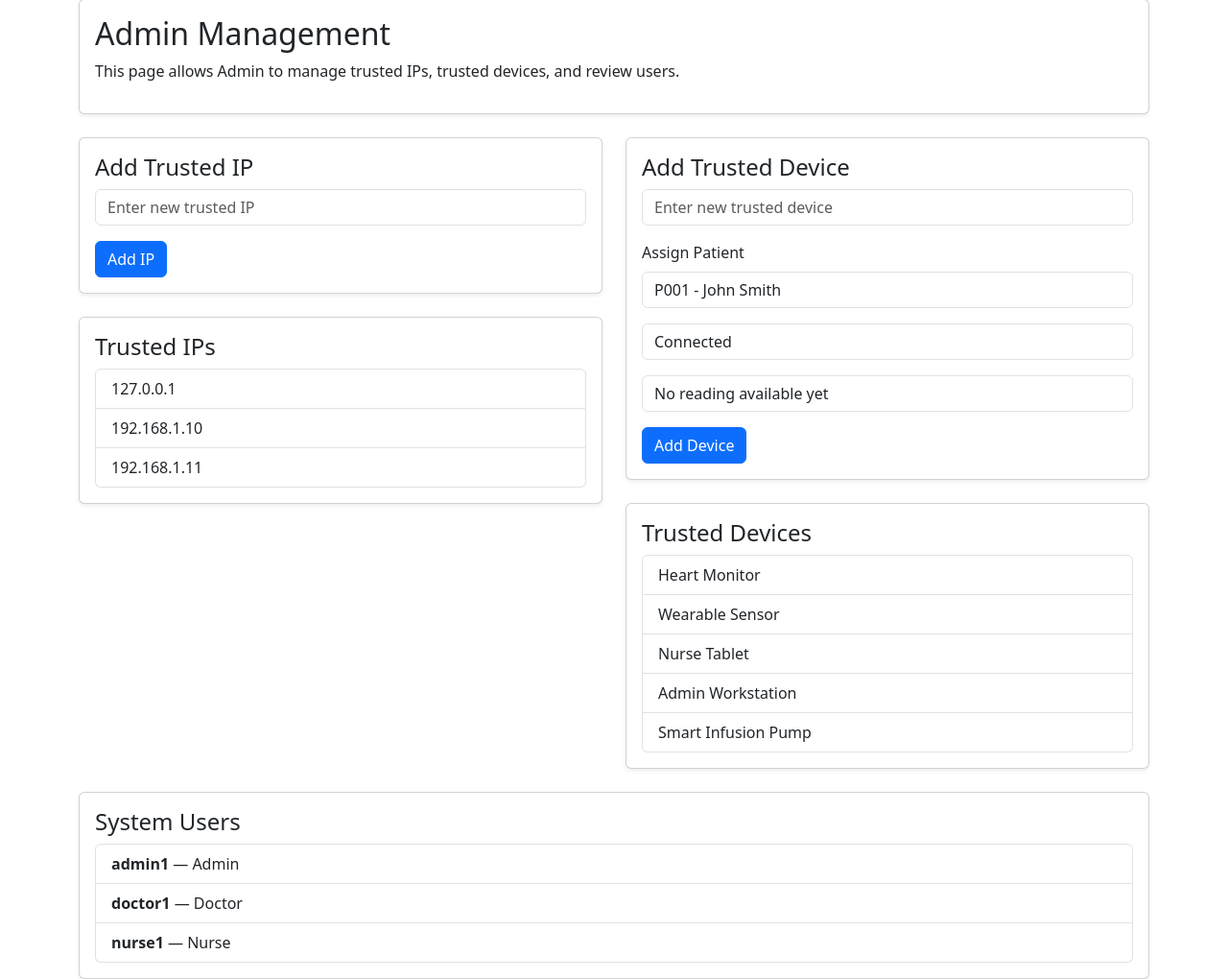
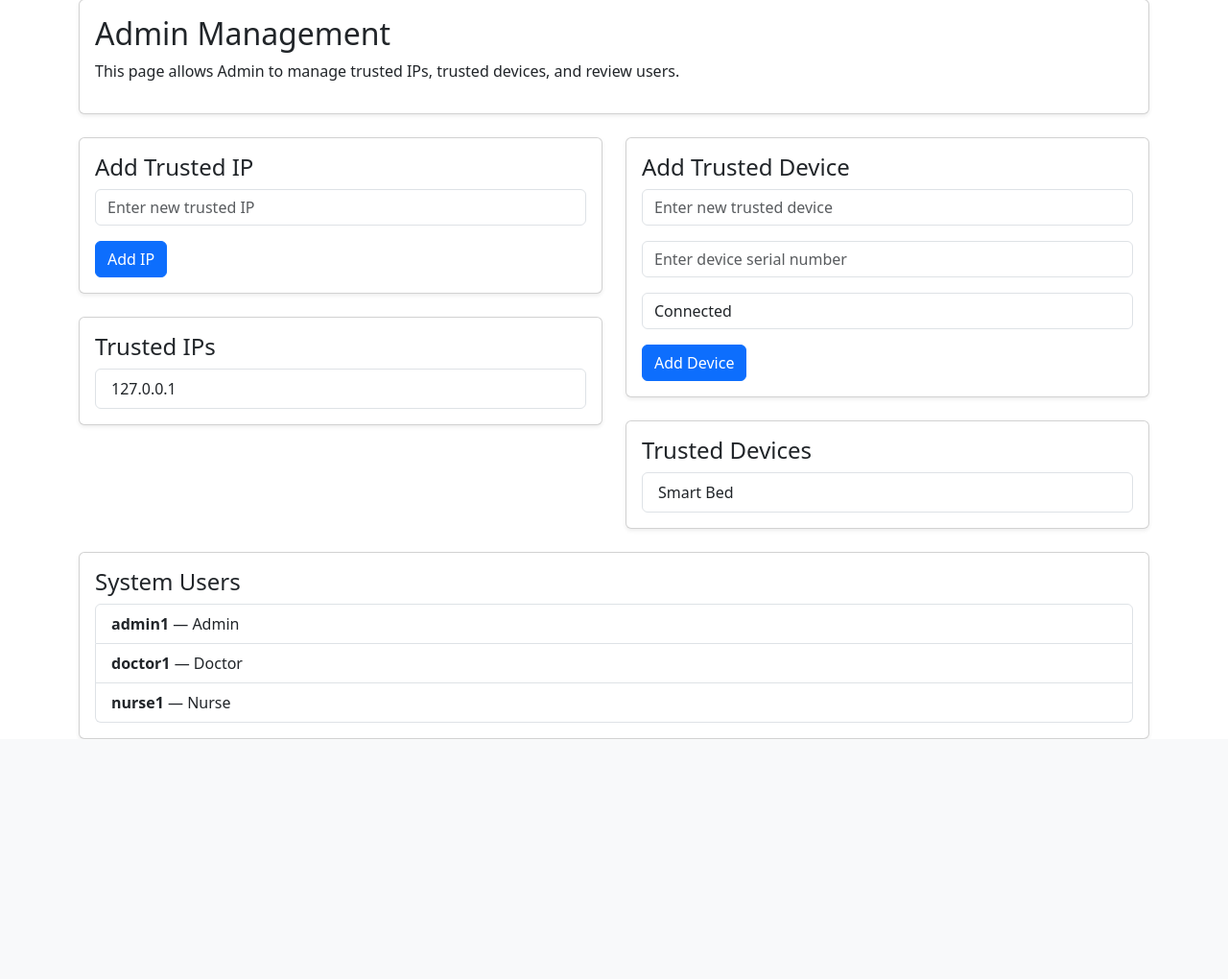
Before and after one commit to veevekmgr9/zero-trust, a Flask app: page /admin in a window 1280 px wide. Shown: the part 81-1101 px from the top of the page at 96% size. After the commit the page ends 851 px from the top, so only its background shows below. Run offline with Flask 3, Linux system fonts and the light colour scheme; the visitor is signed in with stand-in values (Sample User, id 1); data comes from the database, SQL or seed files in the repository; both versions use the stored data as it was after the commit.

Commit message:
Refactor trusted devices and IPs management to use database, update admin and patient templates for dynamic device selection

```diff
--- a/app.py
+++ b/app.py
@@ -54,20 +54,26 @@ IOT_DEVICES = {
     }
 }
 # Trusted devices
-TRUSTED_DEVICES = [
-    "Heart Monitor",
-    "Wearable Sensor",
-    "Nurse Tablet",
-    "Admin Workstation",
-    "Smart Infusion Pump"
-]
+conn = sqlite3.connect("database.db")
+cursor = conn.cursor()
+
+cursor.execute("SELECT device_name, device_id, device_serial_number, device_status FROM trusted_devices")
+rows = cursor.fetchall()
+
+cursor.execute("SELECT ip FROM trusted_ips")
+ips = cursor.fetchall()
+
+ip = [row[0] for row in ips]
+
+devices = [row[0] for row in rows]
+
+print(f"Loaded trusted devices from database: {devices}")
+
+conn.close()
+TRUSTED_DEVICES = devices
 
 # Trusted IPs
-TRUSTED_IPS = [
-    "127.0.0.1",
-    "192.168.1.10",
-    "192.168.1.11"
-]
+TRUSTED_IPS = ip
 
 # Role permissions
 ROLE_PERMISSIONS = {
@@ -95,6 +101,25 @@ def init_db():
             attack_type TEXT,
             decision TEXT,
             reason TEXT
+        )
+    """)
+
+    # Trusted IPs
+    cursor.execute("""
+        CREATE TABLE IF NOT EXISTS trusted_ips (
+            id INTEGER PRIMARY KEY AUTOINCREMENT,
+            ip TEXT UNIQUE
+        )
+    """)
+
+    # Trusted Devices
+    cursor.execute("""
+        CREATE TABLE IF NOT EXISTS trusted_devices (
+            id INTEGER PRIMARY KEY AUTOINCREMENT,
+            device_name TEXT UNIQUE,
+            device_id TEXT,
+            device_serial_number TEXT,
+            device_status TEXT
         )
     """)
 
@@ -326,6 +351,22 @@ def patient():
             "reason": reason
         }
 
+    conn = sqlite3.connect("database.db")
+    cursor = conn.cursor()
+
+    cursor.execute("SELECT device_name, device_id, device_serial_number, device_status FROM trusted_devices")
+    rows = cursor.fetchall()
+
+    devices = {}
+    for row in rows:
+        devices[row[0]] = {
+            "device_id": row[1],
+            "serial_number": row[2],
+            "status": row[3],
+        }
+
+    conn.close()
+
     return render_template(
         "patient.html",
         role=session["role"],
@@ -333,6 +374,7 @@ def patient():
         encrypted_data=encrypted_data,
         decrypted_data=decrypted_data,
         displayed_patient=displayed_patient,
+        devices=devices,
         patients=PATIENTS
     )
 
@@ -408,6 +450,22 @@ Last Reading: {displayed_device['last_reading']}
             "reason": reason
         }
 
+
+    conn = sqlite3.connect("database.db")
+    cursor = conn.cursor()
+
+    cursor.execute("SELECT device_name, device_id, device_serial_number, device_status FROM trusted_devices")
+    rows = cursor.fetchall()
+
+    devices = {}
+    for row in rows:
+        devices[row[0]] = {
+            "device_id": row[1],
+            "serial_number": row[2],
+            "status": row[3],
+        }
+
+    conn.close()
     return render_template(
         "device.html",
         role=session["role"],
@@ -415,7 +473,7 @@ Last Reading: {displayed_device['last_reading']}
         displayed_device=displayed_device,
         encrypted_device_data=encrypted_device_data,
         decrypted_device_data=decrypted_device_data,
-        devices=IOT_DEVICES,
+        devices=devices,
         patients=PATIENTS
     )
 
@@ -458,25 +516,35 @@ def admin():
 
         if new_ip:
             if new_ip not in TRUSTED_IPS:
-                TRUSTED_IPS.append(new_ip)
+                conn = sqlite3.connect("database.db")
+                cursor = conn.cursor()
+                cursor.execute("INSERT INTO trusted_ips (ip) VALUES (?)", (new_ip,))
+                conn.commit()
+                conn.close()
                 flash(f"Trusted IP added: {new_ip}", "success")
             else:
                 flash("IP already exists in trusted list.", "info")
 
         if new_device:
-            patient_id = request.form.get("patient_id", "").strip()
+            serial_number = request.form.get("serial_number", "").strip()
             device_status = request.form.get("device_status", "").strip() or "Connected"
-            last_reading = request.form.get("last_reading", "").strip() or "No reading available yet"
 
             if new_device not in TRUSTED_DEVICES:
-                TRUSTED_DEVICES.append(new_device)
+                conn = sqlite3.connect("database.db")
+                cursor = conn.cursor()
 
-                IOT_DEVICES[new_device] = {
-                    "device_id": f"D{len(IOT_DEVICES) + 1:03}",
-                    "patient_id": patient_id,
-                    "status": device_status,
-                    "last_reading": last_reading
-                }
+                cursor.execute("""
+                    INSERT INTO trusted_devices (device_name, device_id, device_serial_number, device_status)
+                    VALUES (?, ?, ?, ?)
+                """, (
+                    new_device,
+                    f"D{len(IOT_DEVICES) + 1:03}",
+                    serial_number,
+                    device_status,
+                ))
+
+                conn.commit()
+                conn.close()
 
                 flash(f"Trusted device added: {new_device}", "success")
             else:
@@ -484,10 +552,28 @@ def admin():
 
         return redirect(url_for("admin"))
 
+    conn = sqlite3.connect("database.db")
+    cursor = conn.cursor()
+    cursor.execute("SELECT ip FROM trusted_ips")
+    trusted_ip = [row[0] for row in cursor.fetchall()]
+
+    cursor.execute("SELECT device_name, device_id, device_serial_number, device_status FROM trusted_devices")
+    rows = cursor.fetchall()
+
+    devices = {}
+    for row in rows:
+        devices[row[0]] = {
+            "device_id": row[1],
+            "device_serial_number": row[2],
+            "device_status": row[3],
+        }
+
+    conn.close()
+
     return render_template(
         "admin.html",
-        trusted_ips=TRUSTED_IPS,
-        trusted_devices=TRUSTED_DEVICES,
+        trusted_ips=trusted_ip,
+        trusted_devices=devices,
         users=USERS,
         patients=PATIENTS,
     )
--- a/templates/admin.html
+++ b/templates/admin.html
@@ -45,22 +45,13 @@
                     </div>
 
                     <div class="mb-3">
-                        <label class="form-label">Assign Patient</label>
-                        <select name="patient_id" class="form-control">
-                            {% for patient_id, patient in patients.items() %}
-                            <option value="{{ patient_id }}">{{ patient_id }} - {{ patient.name }}</option>
-                            {% endfor %}
-                        </select>
+                        <input type="text" name="serial_number" class="form-control"
+                            placeholder="Enter device serial number">
                     </div>
 
                     <div class="mb-3">
                         <input type="text" name="device_status" class="form-control" placeholder="Enter device status"
                             value="Connected">
-                    </div>
-
-                    <div class="mb-3">
-                        <input type="text" name="last_reading" class="form-control" placeholder="Enter last reading"
-                            value="No reading available yet">
                     </div>
 
                     <button type="submit" class="btn btn-primary">Add Device</button>
--- a/templates/device.html
+++ b/templates/device.html
@@ -14,7 +14,8 @@
                     <label class="form-label">Select Device</label>
                     <select name="device_name" class="form-control" required>
                         {% for device_name, device in devices.items() %}
-                        <option value="{{ device_name }}">{{ device_name }} - {{ device.device_id }}</option>
+                        <option value="{{ device_name }}">{{ device_name }}({{ device.serial_number }}) - {{
+                            device.device_id }}</option>
                         {% endfor %}
                         <option value="Unknown Device">Unknown Device</option>
                     </select>
```
Also changed, not shown: templates/patient.html (+5 -5 lines), database.db.
